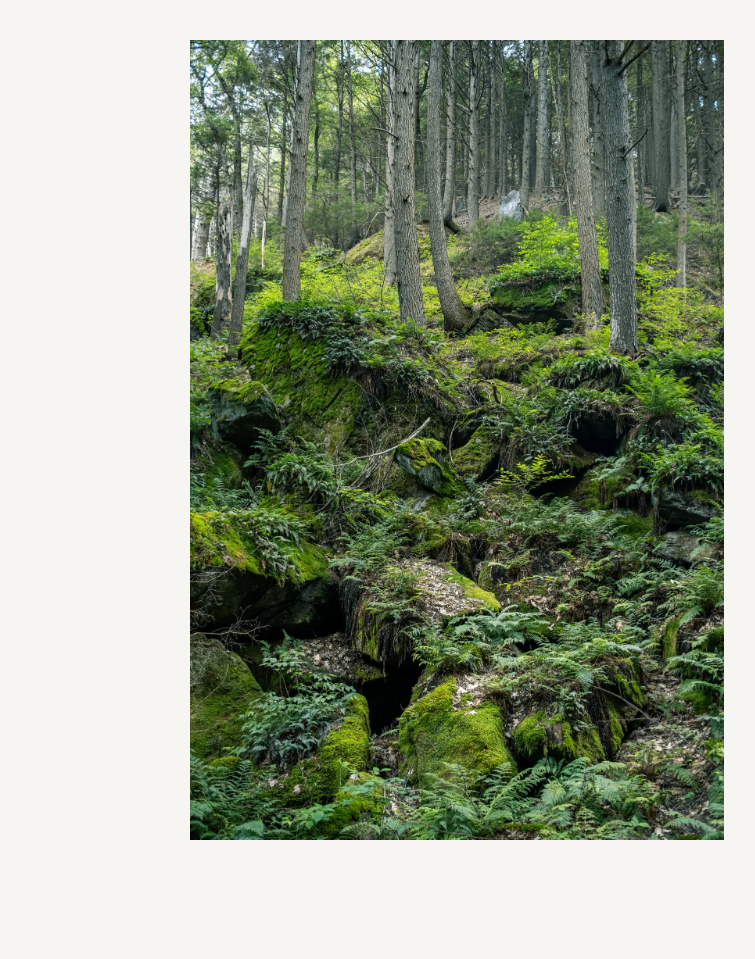
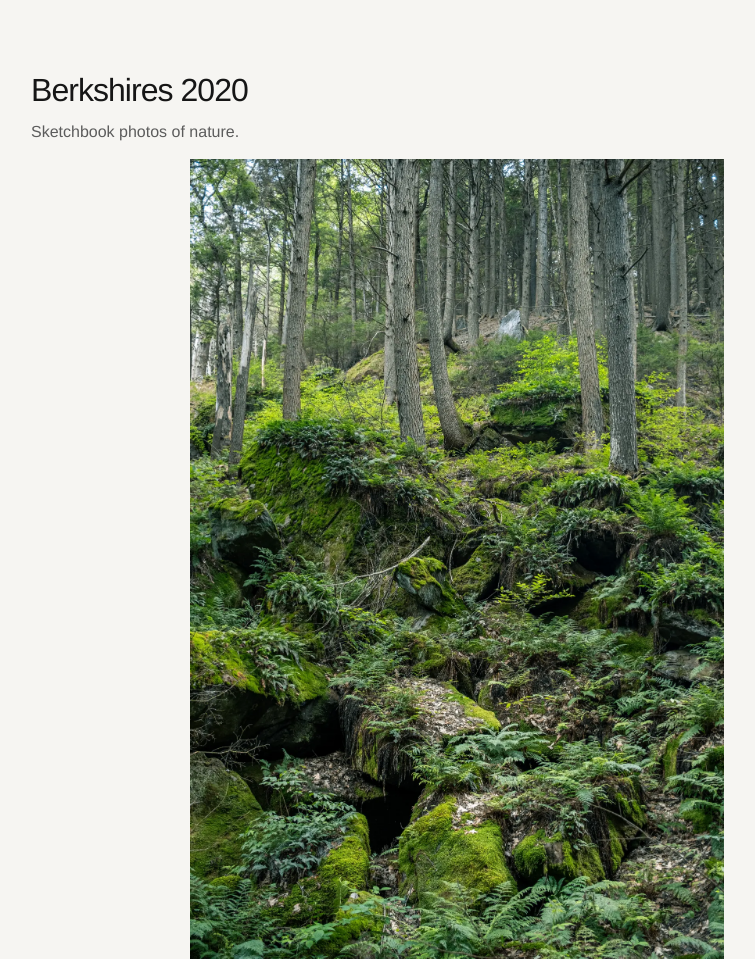
Before and after one commit to gnuoysirhc/gnuoysirhc-portfolio, a website built with Vite: page berkshires-2020.html in a window 1280 px wide. Shown: the top 959 px of the page, without its empty margins (183-938 px from the left). Built offline with nearby package versions, Linux system fonts and the light colour scheme.

Commit message:
Update berkshires-2020.html

```diff
--- a/berkshires-2020.html
+++ b/berkshires-2020.html
@@ -9,6 +9,8 @@
   <body class="berkshires-2020">
     <!-- include:partials/header.html -->
     <main>
+      <h1>Berkshires 2020</h1>
+      <p class="sub">Sketchbook photos of nature.</p>
       <div class="gallery-scroll">
         <div class="gallery-scroll__stage">
           <img src="/images/berkshires-2020/Berkshires 2020-01.webp" alt="Berkshires 2020 01" />
```
